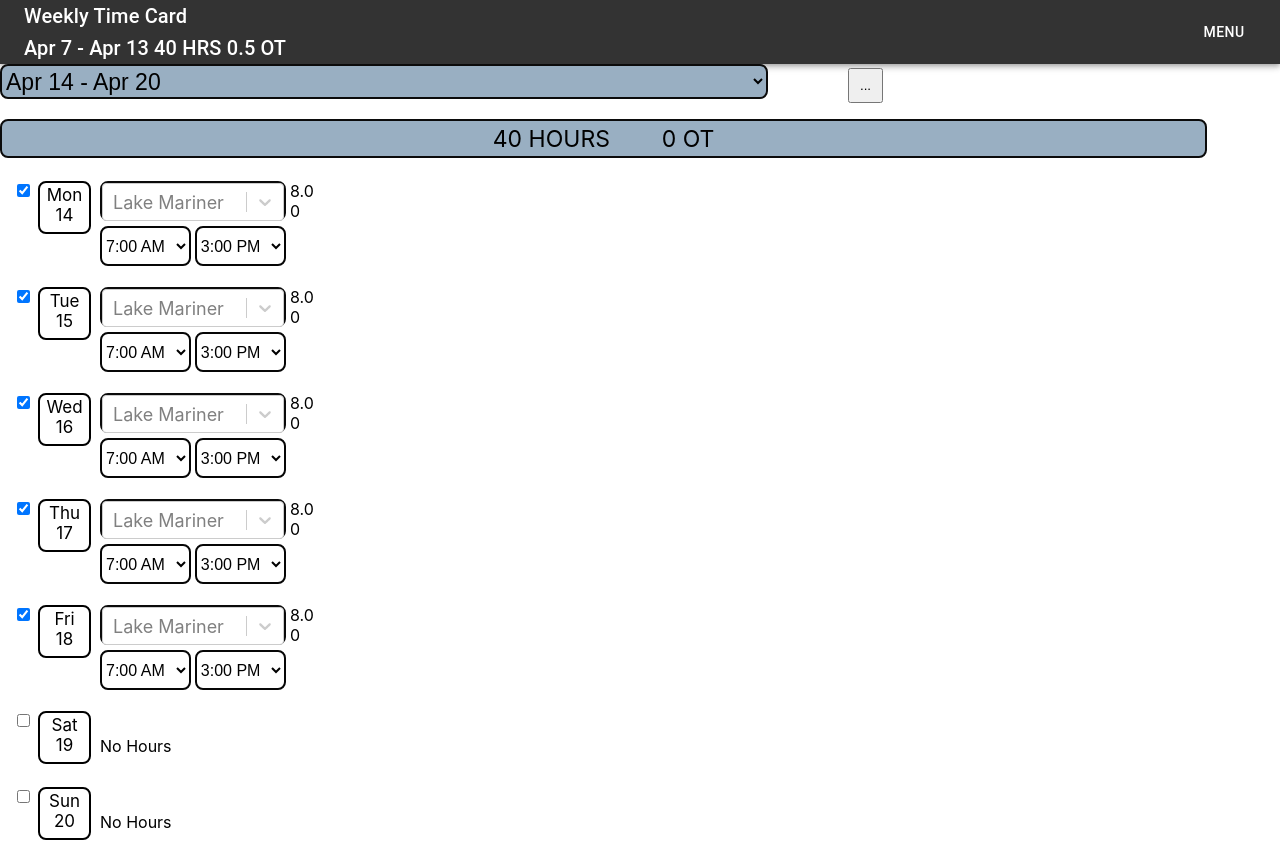
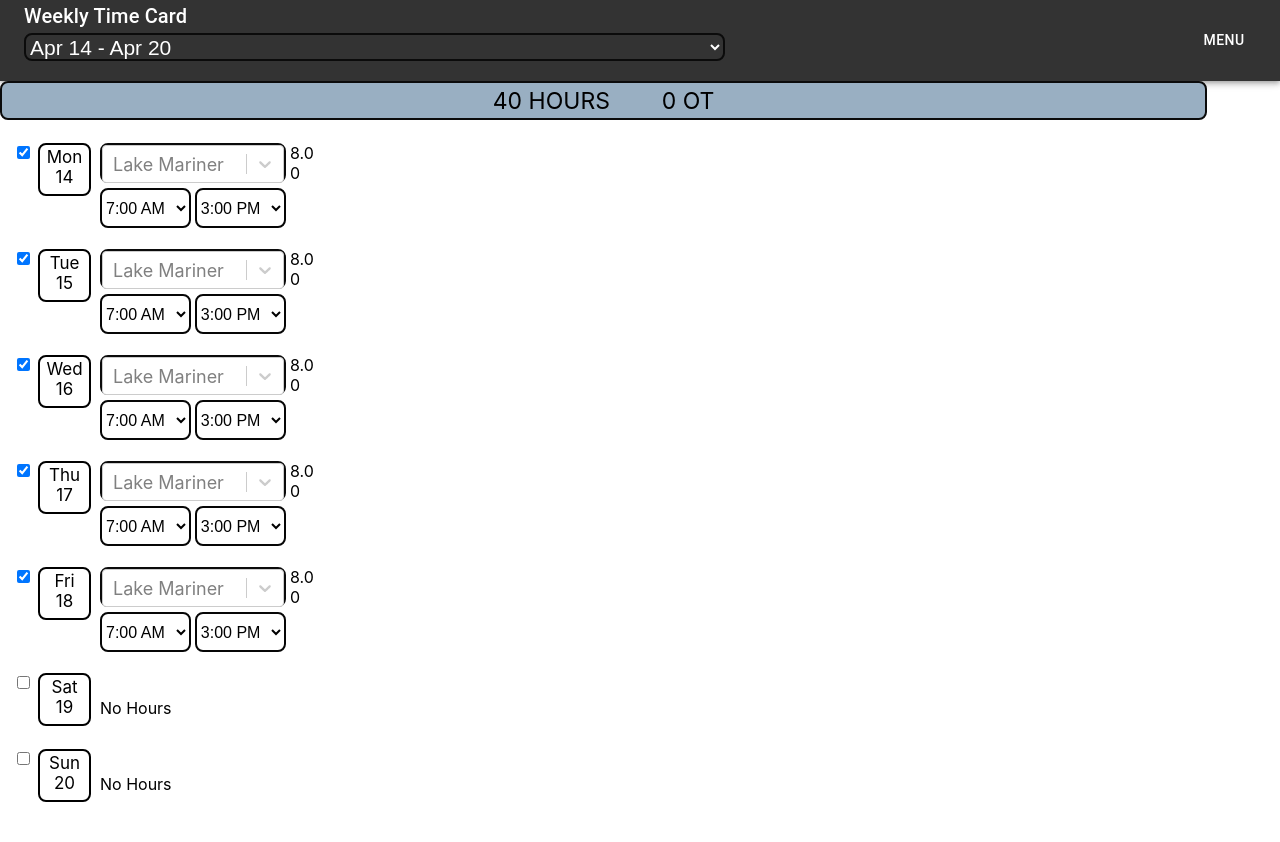
Before and after one commit to bradronto/bradronto.github.io, a React (Create React App) app in the folder timekeep/: page / in a window 1280 px wide. Shown: the top 842 px of the page. Built offline with nearby package versions, Linux system fonts and the light colour scheme.

Commit message:
and another..

```diff
--- a/timekeep/src/components/menu.js
+++ b/timekeep/src/components/menu.js
@@ -5,6 +5,8 @@ import Typography from "@mui/material/Typography";
 import Button from "@mui/material/Button";
 import Menu from "@mui/material/Menu";
 import MenuItem from "@mui/material/MenuItem";
+import getMonth from "./date-header";
+//import handleWeekChange
 
 const ProMenu = () => {
   const [anchorEl, setAnchorEl] = React.useState(null);
@@ -21,9 +23,27 @@ const ProMenu = () => {
     <AppBar position="static" style={{ backgroundColor: "#333" }}>
       <Toolbar>
         <Typography variant="h6" style={{ flexGrow: 1 }}>
-          Weekly Time Card<br />
-            Apr 7 - Apr 13     40 HRS   0.5 OT
+          Weekly Time Card
+
+          <br />
+
+          <select
+       className="cool-date-header"
+       onChange={(e) => handleClick(e)}
+      >
+        <option value="this week">
+        {getMonth(1)}
+        </option>
+        <option value="last week">
+        {getMonth(-6)}
+        </option>
+      </select>
+
+
         </Typography>
+
+
+
 
         <Button
           color="inherit"
--- a/timekeep/src/components/styles/cool.css
+++ b/timekeep/src/components/styles/cool.css
@@ -45,15 +45,15 @@
      .cool-date-header {
 
       margin-bottom: 20px;
-      color: black;
-      height: 35px;
+      color: white;
+      height: 28px;
       margin-left: 0%;
-      background-color:rgb(153, 175, 194);
+      background-color:#333;
       width: 60%;
       padding: 0px;
       border: 2px solid #0b0b0b;
       border-radius: 8px;
-      font-size: 23px;
+      font-size: 21px;
       outline: none;
        }
 
@@ -68,7 +68,7 @@
     border: none;
    /* border: 2px solid #487dd8;*/
    /* border-radius: 8px;*/
-    font-size: 23px;
+    font-size: 20px;
     outline: none;
     }
 
--- a/timekeep/src/components/work-hours.js
+++ b/timekeep/src/components/work-hours.js
@@ -250,7 +250,7 @@ const handleMenu = (e) =>
 
 
 
-
+   {/*
 
       <select
        className="cool-date-header"
@@ -290,7 +290,7 @@ const handleMenu = (e) =>
 
       }
 
-
+*/}
 
 
 
```
